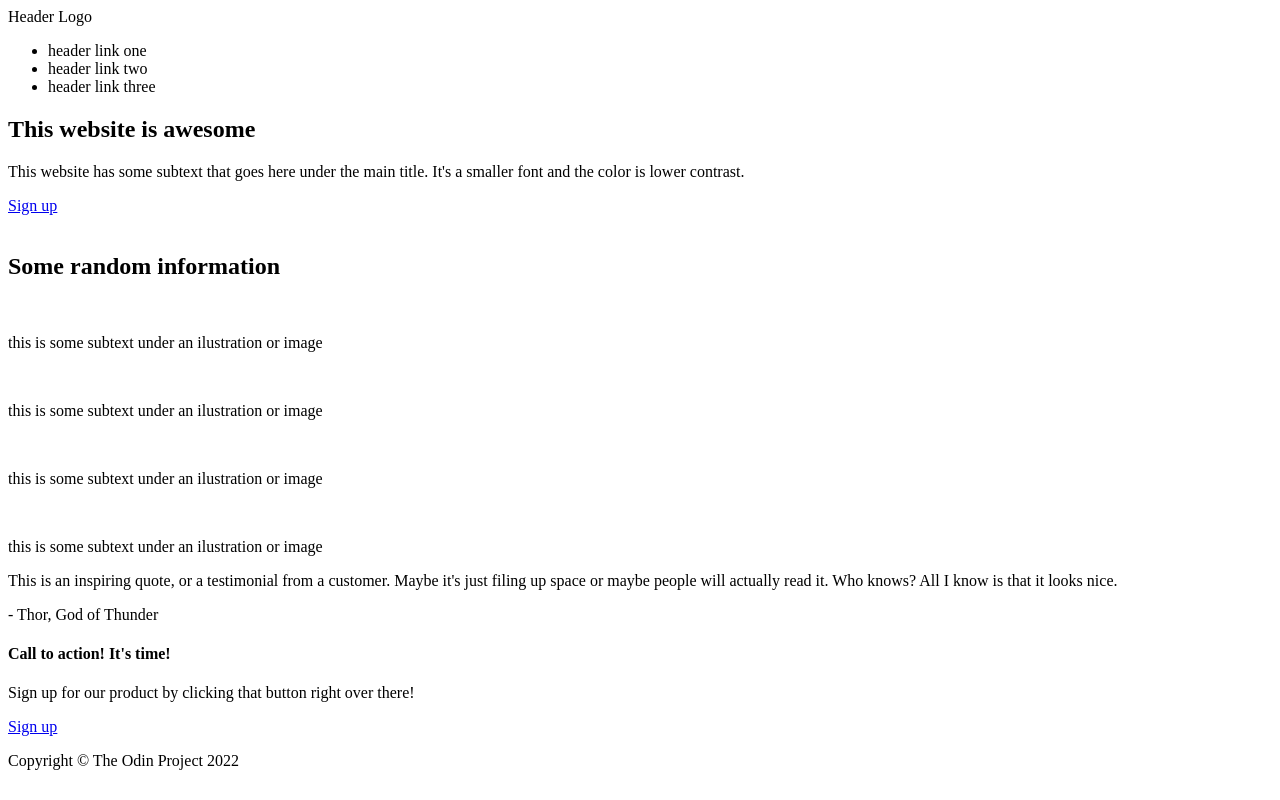
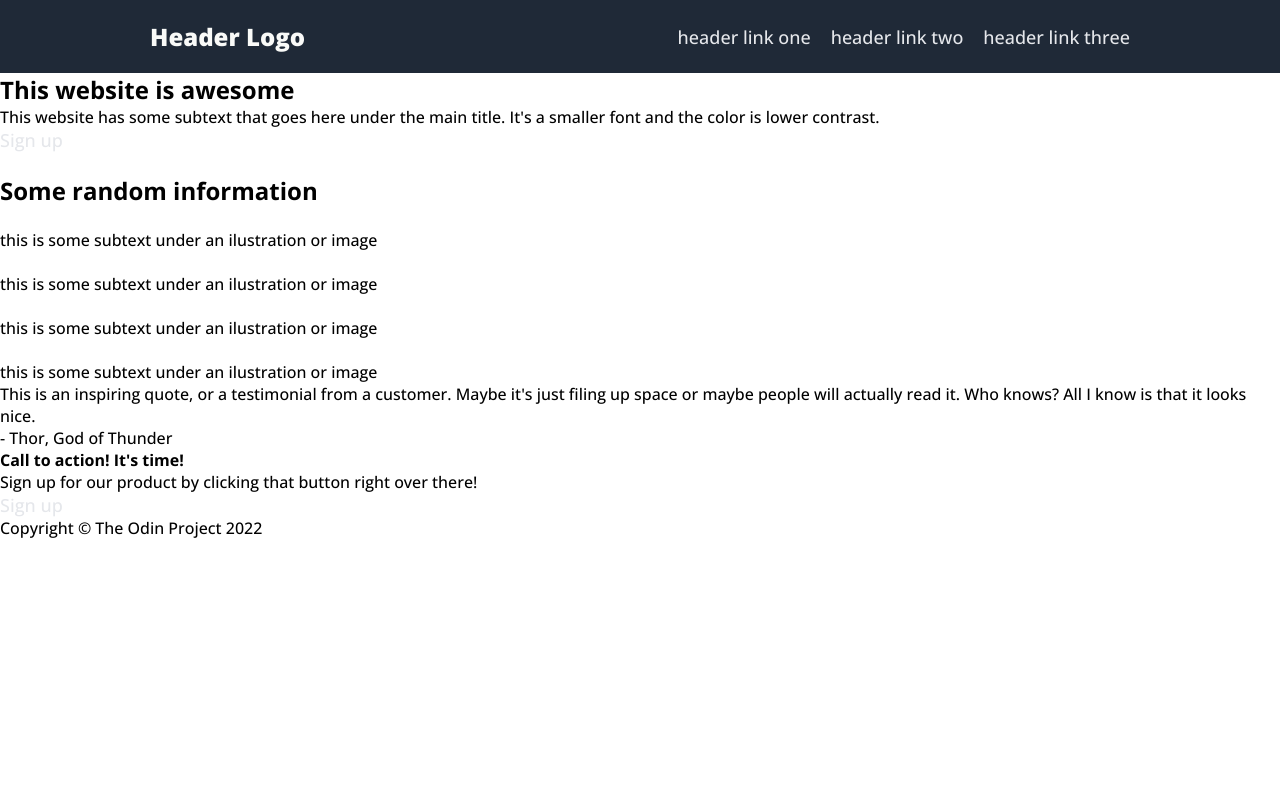
Before and after one commit to KauaLourenco/landing-page, a plain HTML site: page index.html in a window 1280 px wide. Drawn offline with nearby package versions, Linux system fonts and the light colour scheme.

Commit message:
Add header style

```diff
--- a/index.html
+++ b/index.html
@@ -5,18 +5,19 @@
     <meta charset="UTF-8">
     <meta name="viewport" content="width=device-width, initial-scale=1.0">
     <title>Landing Page</title>
+
+    <link rel="stylesheet" href="style.css">
 </head>
 
 <body>
     <header>
         <div class="logo">Header Logo</div>
         <nav>
-            <ul>
-                <li class="nav-links">header link one</li>
-                <li class="nav-links">header link two</li>
-                <li class="nav-links">header link three</li>
-            </ul>
+            <a href="#">header link one</a>
+            <a href="#">header link two</a>
+            <a href="#">header link three</a>
         </nav>
+    </header>
 
     <main>
         <section class="hero">
@@ -86,7 +87,6 @@
     <footer>
         <p>Copyright © The Odin Project 2022</p>
     </footer>
-    </header>
 </body>
 
 </html>
--- /dev/null
+++ b/style.css
@@ -0,0 +1,67 @@
+@import url('https://fonts.googleapis.com/css2?family=Open+Sans:ital,wght@0,500;0,700;0,800;1,300&display=swap');
+
+* {
+    margin: 0;
+    padding: 0;
+    box-sizing: border-box;
+}
+
+:root {
+    /* Hero and footer background, information header text and quote text */
+    --dark-bg-color: #1F2937;
+
+    /* Hero main text and header logo */
+    --main-text: #F9FAF8;
+
+    /* Hero subtext, header link text and quote section background */
+    --subtext-color: #E5E7EB;
+
+    /* Button and call to action background */
+    --button-cta-bg: #3882F6;
+}
+
+html {
+    font-size: 62.5%;
+    font-family: 'Open Sans', sans-serif;
+}
+
+body {
+    font-size: 1.6rem;
+}
+
+/* Header */
+
+header {
+    padding: 2rem 15rem;
+    background-color: var(--dark-bg-color);
+
+    display: flex;
+    align-items: center;
+}
+
+div.logo {
+    color: var(--main-text);
+    font-size: 2.4rem;
+    font-weight: 800;
+
+    margin-right: auto;
+}
+
+nav {
+    display: flex;
+    gap: 2rem;
+}
+
+a {
+    color: var(--subtext-color);
+    font-size: 1.8rem;
+    text-decoration: none;
+}
+
+/* Hero section */
+
+/* More information section */
+
+/* Quote section */
+
+/* Footer */
```
Lines whose indentation alone changed are shown as unchanged.
